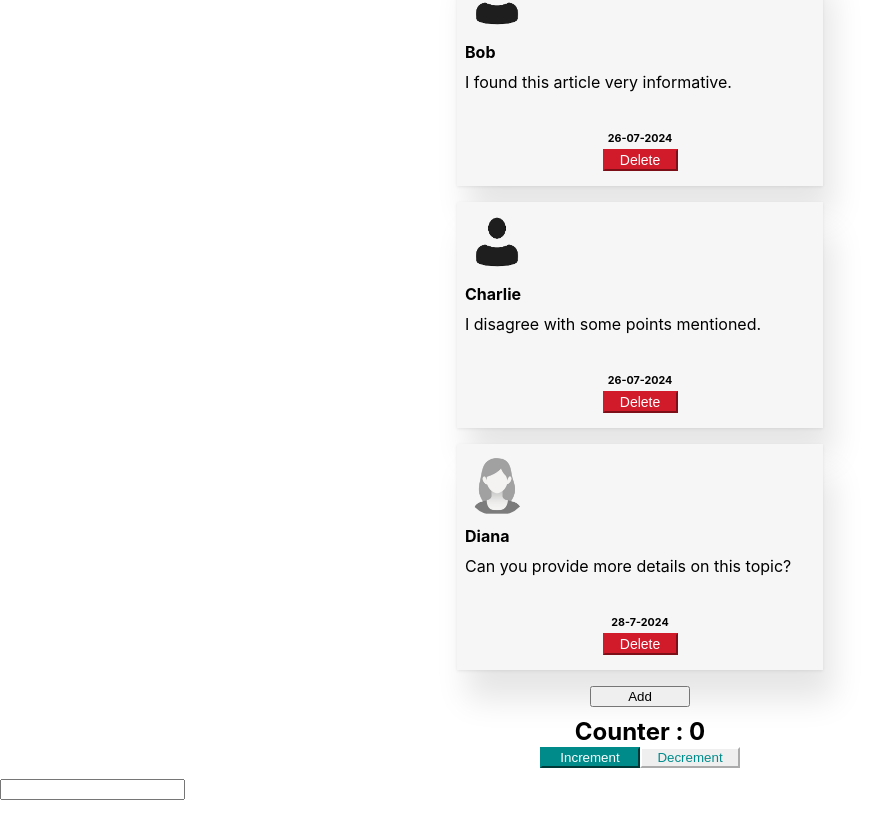
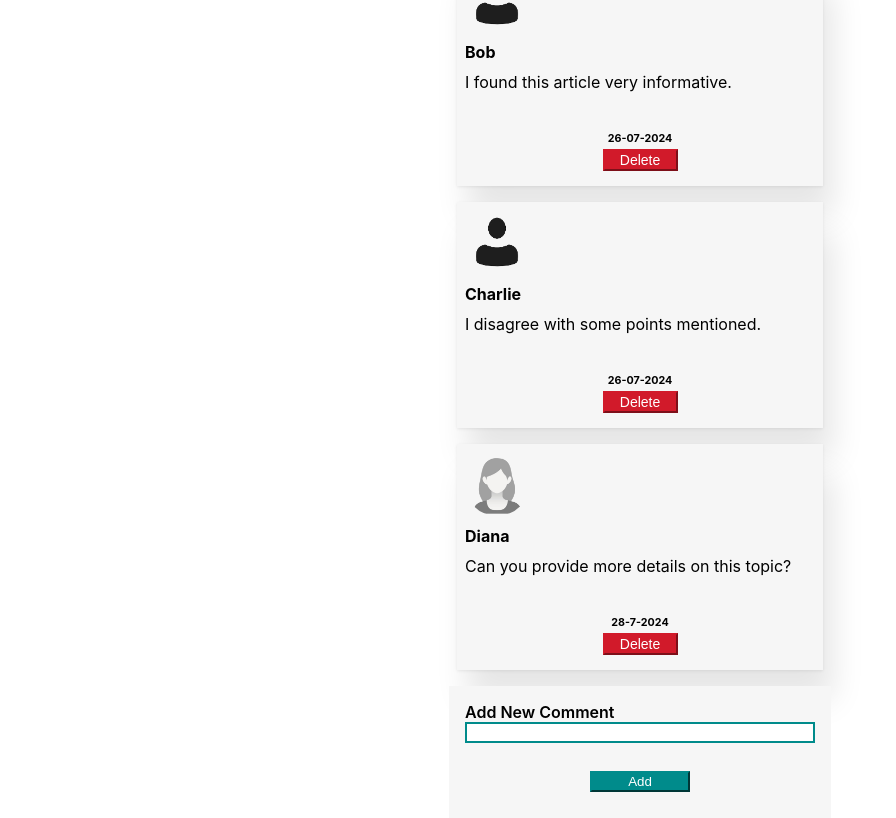
Before and after one commit to JEE18BI/ReactBlogWebsite, a React (Create React App) app: page / in a window 1280 px wide. Shown: the part 402-1220 px from the top of the page, without its empty margins (0-896 px from the left). Built offline with nearby package versions, Linux system fonts and the light colour scheme.

Commit message:
Add Comment Form

```diff
--- a/src/App.jsx
+++ b/src/App.jsx
@@ -36,18 +36,11 @@ const data = [
     Gender:"F"
   }
 ];
-const newComment=  {
-  id: 5,
-  UserName: "Alice",
-  Comment: "Hello There...",
-  Date: "1-08-2024",
-  Gender:"F"
 
-}
 
 export function App() {
   const [comments, setComments] = useState(data);
-  const addComment=()=>{
+  const addComment=(newComment)=>{
     setComments(prevsState=>[...prevsState,newComment]);
 
 
@@ -61,9 +54,8 @@ export function App() {
     <Header src={img1}/>
     <h1 className="Title">Comments</h1>
     <CommentList data={comments} deleteFunction={deleteComment}/>
-    <button  className="AddCommentButton" onClick={addComment}>Add</button>
-   <Counter/>
-   <InputForm/>
+   {/* <Counter/> */}
+   <InputForm setComment={setComments}/>
    </div>
   )
 }
--- a/src/Components/CommentList/CommentList.css
+++ b/src/Components/CommentList/CommentList.css
@@ -0,0 +1,3 @@
+h5{
+text-align:center;
+}
--- a/src/Components/CommentList/CommentList.jsx
+++ b/src/Components/CommentList/CommentList.jsx
@@ -1,13 +1,21 @@
 import Comment from '../Comment/Comment.jsx';
 import './CommentList.css';
 const CommentList = ({data , deleteFunction}) => {
+  if(data.length===0){
+ return (
+  <>
+  <h5>No Comments to show</h5>
+  </>
+ )
+  }
     const newData= data.map((comment)=>(
         <Comment key={comment.id} {...comment} deleteFunction={deleteFunction}/>
        ))
        console.log(newData);
+
   return (
     <>
-      {newData}
+    {newData}
     </>
   )
 }
--- /dev/null
+++ b/src/Components/InpurForm/InputForm.css
@@ -0,0 +1,20 @@
+.AddCommentForm{
+    margin:auto;
+    background-color:#f6f6f6;
+    display:flex;
+    flex-direction: column;
+    width:350px;
+    height:100px;
+    padding:1em;
+}
+.FormButton{
+    background-color:darkcyan;
+    border-color:darkcyan;
+    color:white;
+}
+label{
+    font-weight:600;
+}
+input{
+    border: darkcyan 2px solid;
+}
--- a/src/Components/InpurForm/InputForm.jsx
+++ b/src/Components/InpurForm/InputForm.jsx
@@ -1,14 +1,34 @@
 
 import  {useRef}  from 'react';
-const InputForm = () => {
-    const refInput=useRef();
+import './InputForm.css';
+const InputForm = ({setComment}) => {
+    const refComment =useRef();
     const refHandler =()=>{
-        console.log(refInput.current.value);
-        console.log(refInput.current);
+        if(refComment.current.value!=="" ){
+            const today = new Date();
+            const options = { year: 'numeric', month: 'short', day: '2-digit' };
+            const formattedDate = today.toLocaleDateString('en-US', options);
+            const dateString = formattedDate.toString();
+            const newComment=  {
+                id: 5,
+                Comment:refComment.current.value,
+                UserName:"Lorem ispum",
+                Date:dateString,
+
+              }
+            setComment(prevsState=>[...prevsState,newComment]);
+            refComment.current.value="";
+        }
+        else{
+            alert("Please Fill All The Fields");
+        }
     }
   return (
-    <div>
-     <input id="refExample" ref={refInput} onChange={refHandler}/>
+    <div className="AddCommentForm">
+        <label htmlFor="Comment">Add New Comment</label>
+     <input id="Comment" ref={refComment}/>
+     <button className="FormButton" onClick={refHandler}>Add</button>
+
     </div>
   )
 }
```
